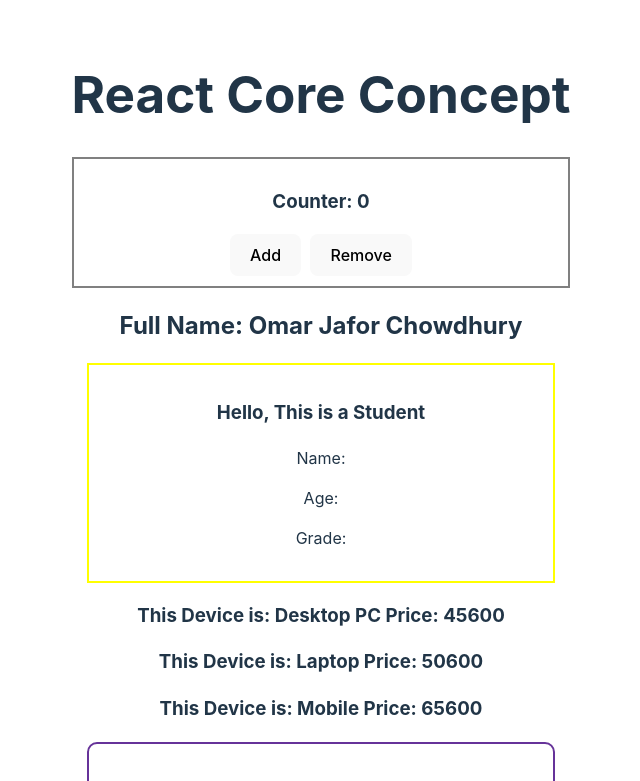
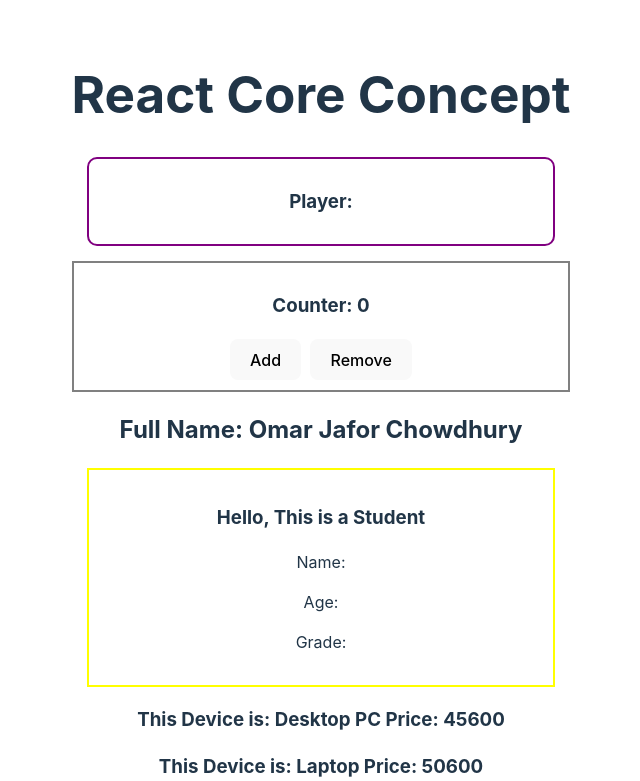
Before and after one commit to omarjafor/My-First-React, a React (Vite) app: page / in a window 1280 px wide. Shown: the top 781 px of the page, without its empty margins (319-959 px from the left). Built offline with nearby package versions, Linux system fonts and the light colour scheme.

Commit message:
use state

```diff
--- a/src/pages/Home.jsx
+++ b/src/pages/Home.jsx
@@ -1,5 +1,6 @@
 import React from "react";
 import Counter from "./Counter";
+import Team from "./Teams";
 const name = 'Omar Jafor Chowdhury'
 function Home(){
     const actors = ['Shakib', 'Hongsu Raj', 'Jayed Khan', 'Salman Khan']
@@ -17,7 +18,8 @@ function Home(){
         {
             actors.map(actor => <Actor name={actor}/>)
         } */}
-       <Counter/>
+        <Team/>
+        <Counter/>
         <h2>Full Name: {name} </h2>
         {/* <Todo task='learn react' />
        <Todos task='Learning JavaScript' isDone={true}/>
--- /dev/null
+++ b/src/pages/Teams.jsx
@@ -0,0 +1,15 @@
+import React from "react";
+export default function Team(){
+
+    const teamStyle = {
+        border: '2px solid purple',
+        margin: '15px',
+        padding: '10px',
+        borderRadius: '10px'
+    }
+    return (
+        <div style={teamStyle}>
+            <h3>Player: </h3>
+        </div>
+    )
+}
```
